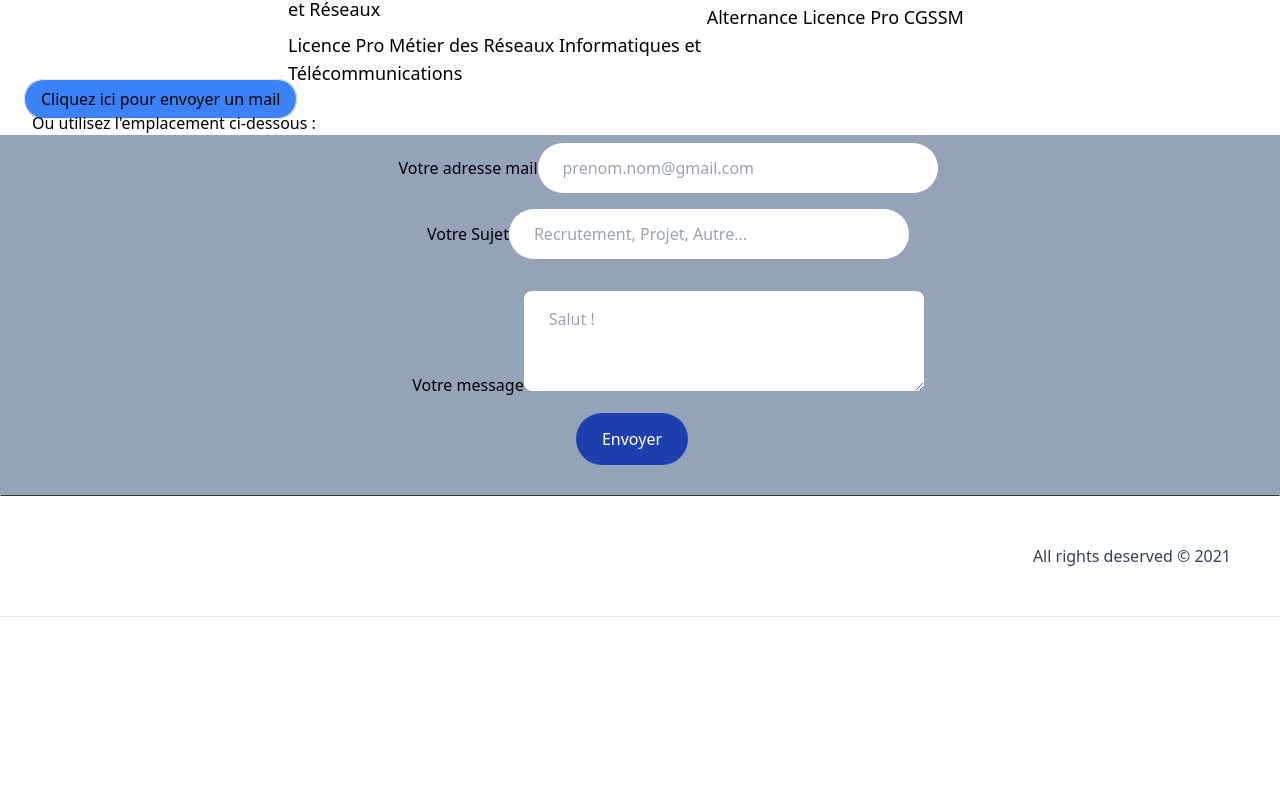
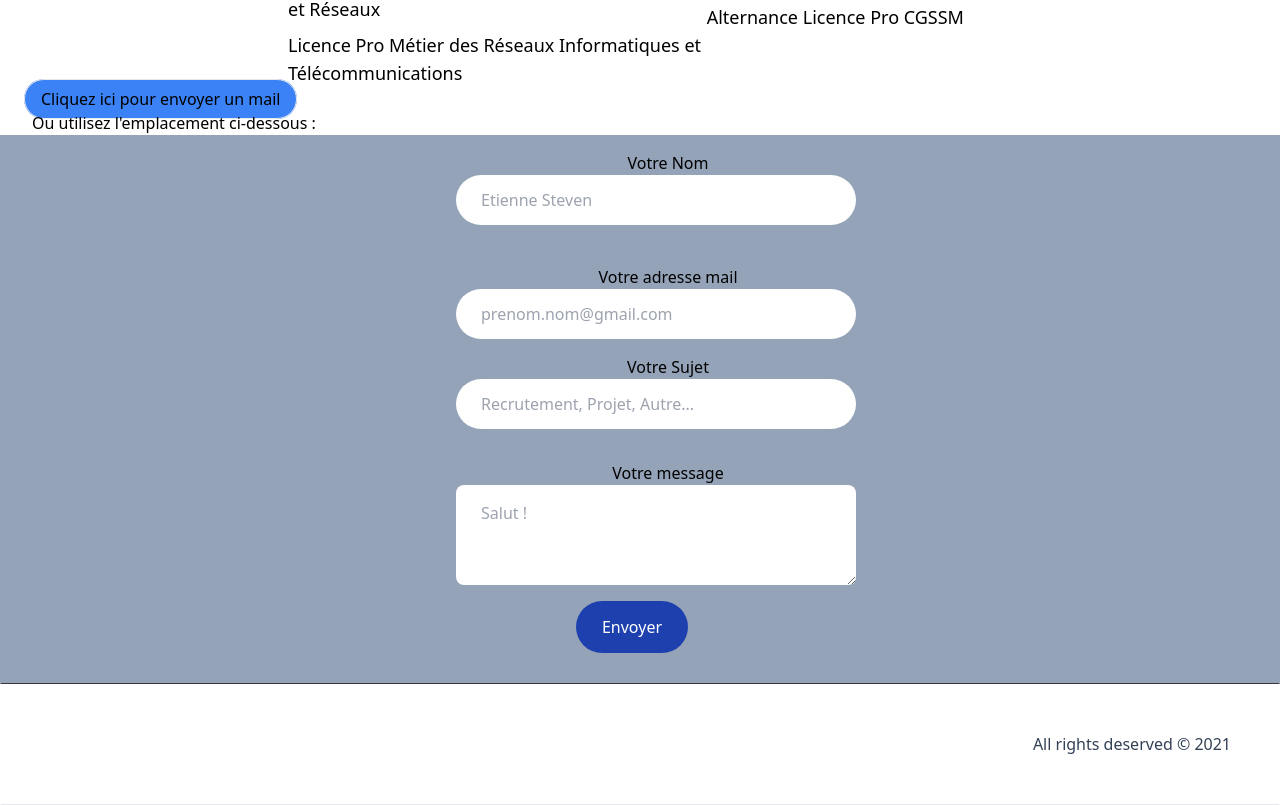
Before and after one commit to Clemenx972/sitepro, a Next.js app: page / in a window 1280 px wide. Shown: the part 987-1792 px from the top of the page. Before the commit the page ends 1604 px from the top, so only its background shows below. Built offline with nearby package versions, Linux system fonts and the light colour scheme.

Commit message:
API Mail Centré

```diff
--- a/components/balises/contact.tsx
+++ b/components/balises/contact.tsx
@@ -15,8 +15,17 @@ const Contact = () => {
             name='access_key'
             value='9ee50700-76c3-4780-bf66-a56bc8fbe4f7'
           />
-
-          <div className='ml-8 pt-2 '>
+           <div className='ml-8 pt-4 grid justify-center'>
+            <label className='ml-6'>Votre Nom</label>
+            <input
+              type='text'
+              name='sujet'
+              placeholder='Etienne Steven'
+              className='flex-col gap-5 w-[400px] h-[50px] font-medium pl-[25px] rounded-[50px] bg-gray-[#DCDCDC] border-[none] mb-8 rounded-lg; block;'
+              required
+            />
+          </div>
+          <div className='ml-8 pt-2 grid justify-center'>
             <label className='ml-6'>Votre adresse mail</label>
             <input
               type='email'
@@ -26,7 +35,7 @@ const Contact = () => {
               required
             />
           </div>
-          <div className='ml-8 pt-4'>
+          <div className='ml-8 pt-4 grid justify-center'>
             <label className='ml-6'>Votre Sujet</label>
             <input
               type='text'
@@ -36,7 +45,7 @@ const Contact = () => {
               required
             />
           </div>
-          <div className='ml-8'>
+          <div className='ml-8 grid justify-center'>
             <label className='ml-6'>Votre message</label>
             <textarea
               name='message'
@@ -45,7 +54,7 @@ const Contact = () => {
               required
             ></textarea>
           </div>
-          <div className='ml-6 pt-4'>
+          <div className='ml-6 pt-4 grid justify-center'>
             <button
               type='submit'
               className='bg-blue-800 hover:bg-blue-950 font-medium w-28'
--- a/components/balises/navbar-section.tsx
+++ b/components/balises/navbar-section.tsx
@@ -17,7 +17,7 @@ export default function Navbar_Section() {
   const [isOpen, setIsOpen] = useState(false);
 
   return (
-    <nav className=' border-[#33353F] top-0 left-0 right-0 z-10 bg-black bg-[#9AC1F0] bg-opacity-90'>
+    <nav className=' border-[#33353F] top-0 left-0 right-0 z-10 bg-black bg-[#9AC1F1] bg-opacity-90'>
       <div className=' flex-wrap items-center mx-auto p-8'>
         <Link
           href='/'
--- a/package.json
+++ b/package.json
@@ -10,6 +10,7 @@
   },
   "dependencies": {
     "@heroicons/react": "^2.0.18",
+    "embla-carousel-react": "^8.0.0",
     "framer-motion": "^10.16.16",
     "next": "14.0.3",
     "react": "^18",
```
Also changed, not shown: 1 other file (tests, documents, lock files or other folders).
